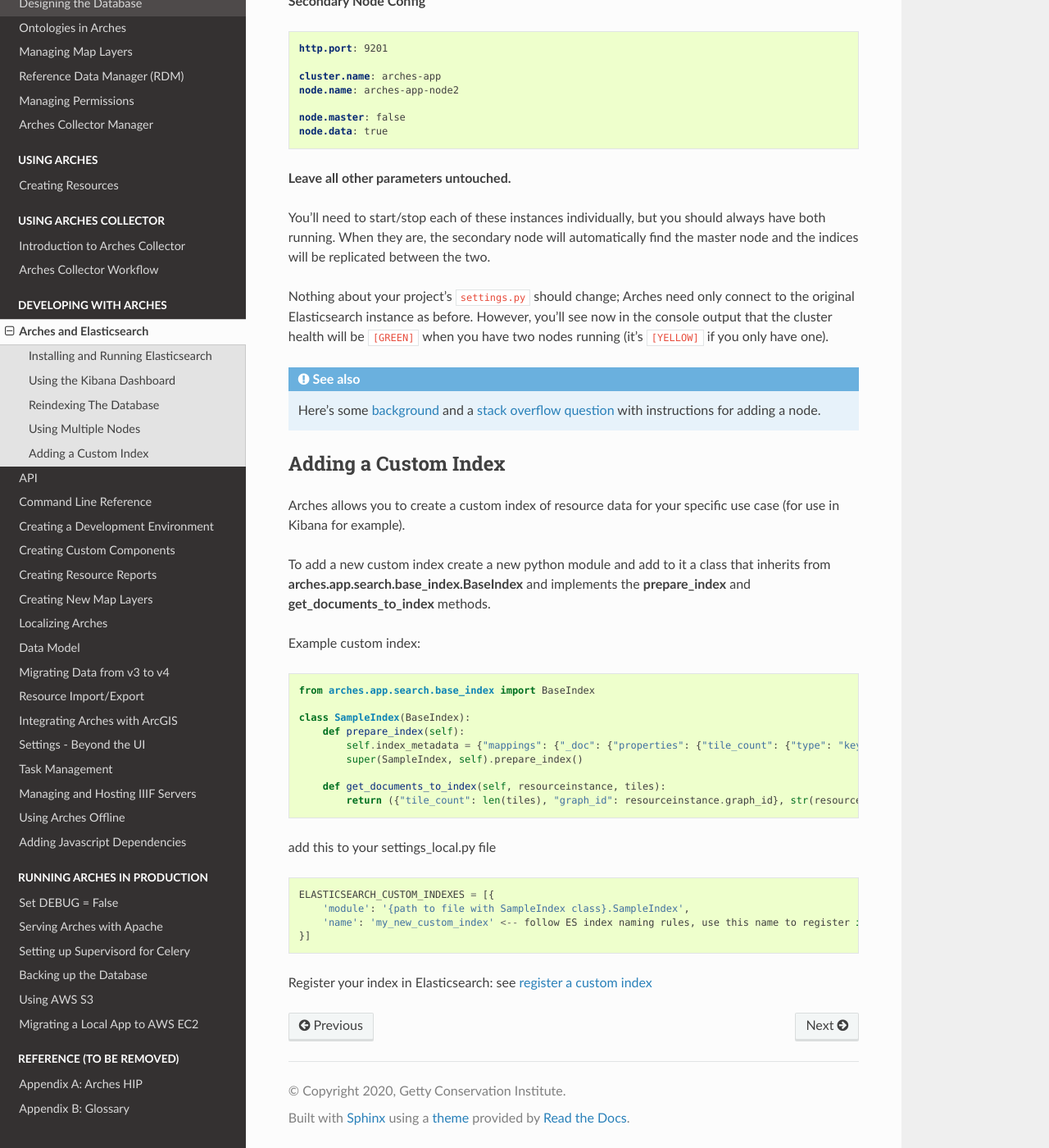
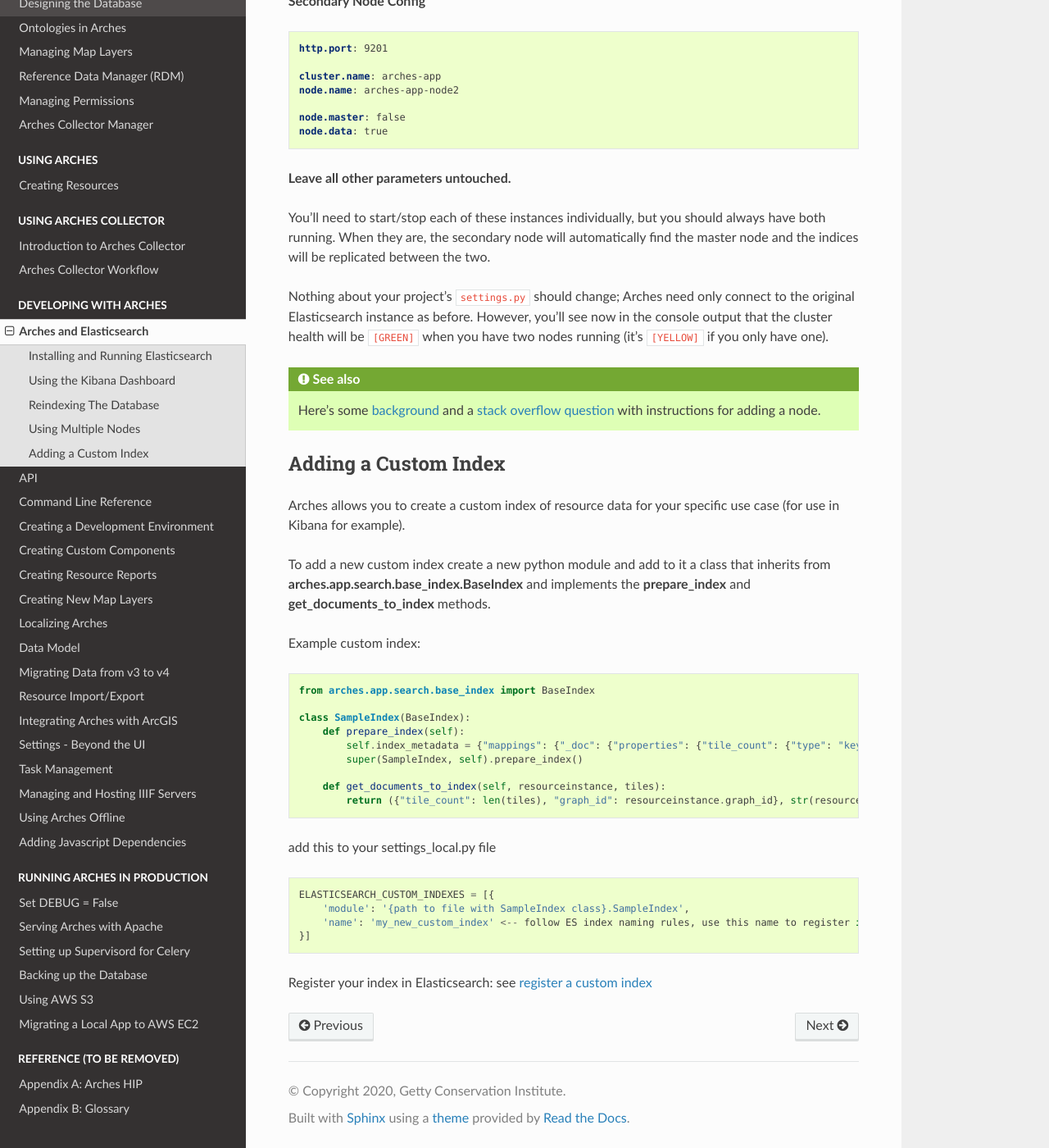
Before and after one commit to archesproject/arches-docs, a Sphinx documentation site: the page built from docs/arches-and-elasticsearch.txt, in a window 1280 px wide and 1400 px high, scrolled down 2108 px. Shown: the whole window at 82% size. Built offline with Sphinx 7.4.7 and the Read the Docs theme 2.0.0, drawn with Linux system fonts in a browser that asks for light colours.

Commit message:
make 'seealso' box a new color so it stands out more

```diff
--- a/docs/_static/css/style.css
+++ b/docs/_static/css/style.css
@@ -13,3 +13,11 @@
 .admonition-arches-hip-users .admonition-title {
     background-color: #C4161C !important;
 }
+
+.seealso {
+  background: #deffb5 !important;
+}
+
+.seealso .admonition-title {
+  background: #74a833 !important;
+}
```
